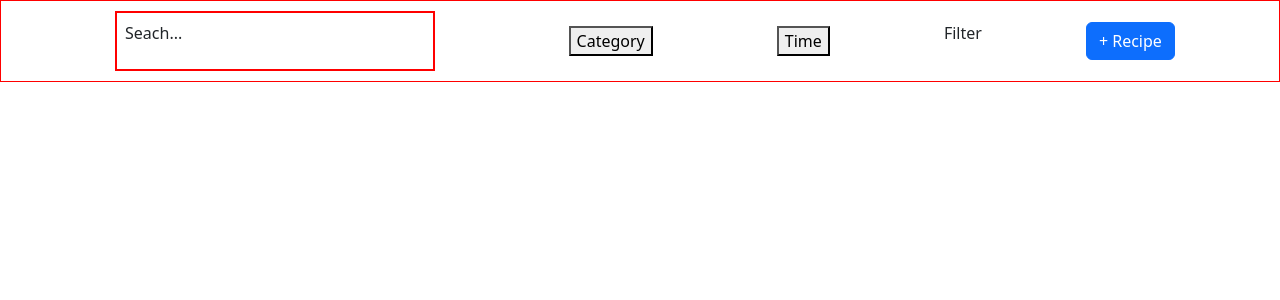
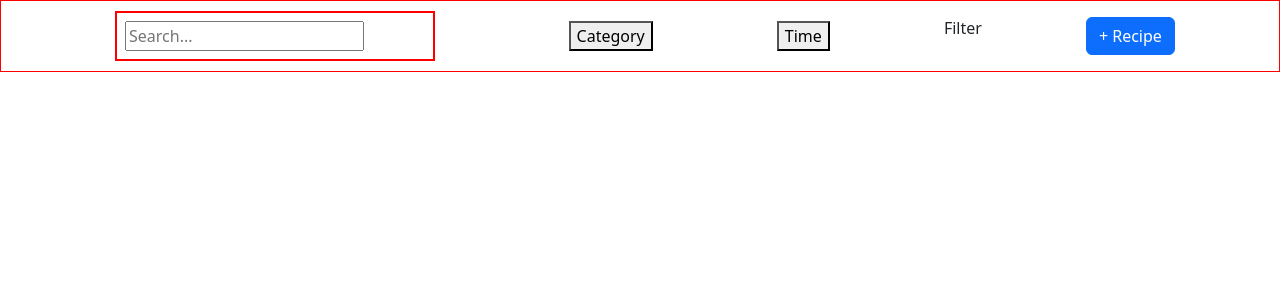
Before and after one commit to Rienel/Reciper-Manager, a React (Vite) app in the folder Recipe-Manager/: page / in a window 1280 px wide. Shown: the top 300 px of the page. Built offline with nearby package versions, Linux system fonts and the light colour scheme.

Commit message:
added search func

```diff
--- a/Recipe-Manager/src/App.tsx
+++ b/Recipe-Manager/src/App.tsx
@@ -10,6 +10,7 @@ import AddRecipe from "./components/AddRecipe";
 function App() {
   const [recipes, setRecipes] = useState<any[]>([]);
   const [isAdding, setIsAdding] = useState(false);
+  const [search, setSearch] = useState("");
 
   const handleCLick = () => {
     setIsAdding(true);
@@ -24,11 +25,15 @@ function App() {
     setIsAdding(false);
   };
 
+  const searchedRecipes = recipes.filter((recipe) =>
+    recipe.title.toLowerCase().includes(search.toLowerCase())
+  );
+
   return (
     <div className="appContainer">
       <div className="header">
         <div className="searchBar">
-          <Search />
+          <Search onSearch={setSearch} />
         </div>
 
         <div className="filterCont">
@@ -55,7 +60,6 @@ function App() {
       </div>
 
       {isAdding && (
-        // TODO: make it more pop up
         <div className="modal-overlay">
           <div className="modal-content">
             <RecipeForm onSave={handleSave} onCancel={handleCancel} />
@@ -64,11 +68,8 @@ function App() {
       )}
 
       <div className="RecipeLists">
-        <div>
-          <RecipeList recipes={recipes} />
-        </div>
+        <RecipeList recipes={searchedRecipes} />
       </div>
-      {/* TODO: implement view and edit  */}
     </div>
   );
 }
--- a/Recipe-Manager/src/components/Search.tsx
+++ b/Recipe-Manager/src/components/Search.tsx
@@ -1,6 +1,19 @@
-function Search() {
-  // TODO: implement search
-  return <p>Seach...</p>;
+type SearchProps = {
+  onSearch: (term: string) => void;
+};
+
+function Search({ onSearch }: SearchProps) {
+  const handleSearch = (e: React.ChangeEvent<HTMLInputElement>) => {
+    onSearch(e.target.value);
+  };
+
+  return (
+    <input
+      className="searchInput"
+      placeholder="Search..."
+      onChange={handleSearch}
+    ></input>
+  );
 }
 
 export default Search;
```
